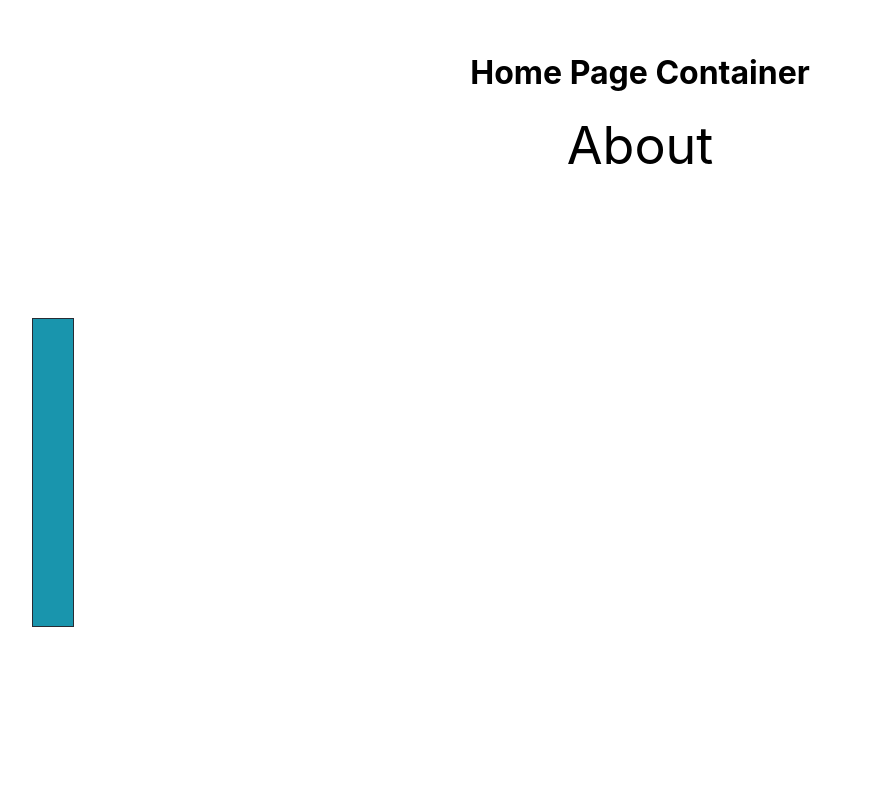
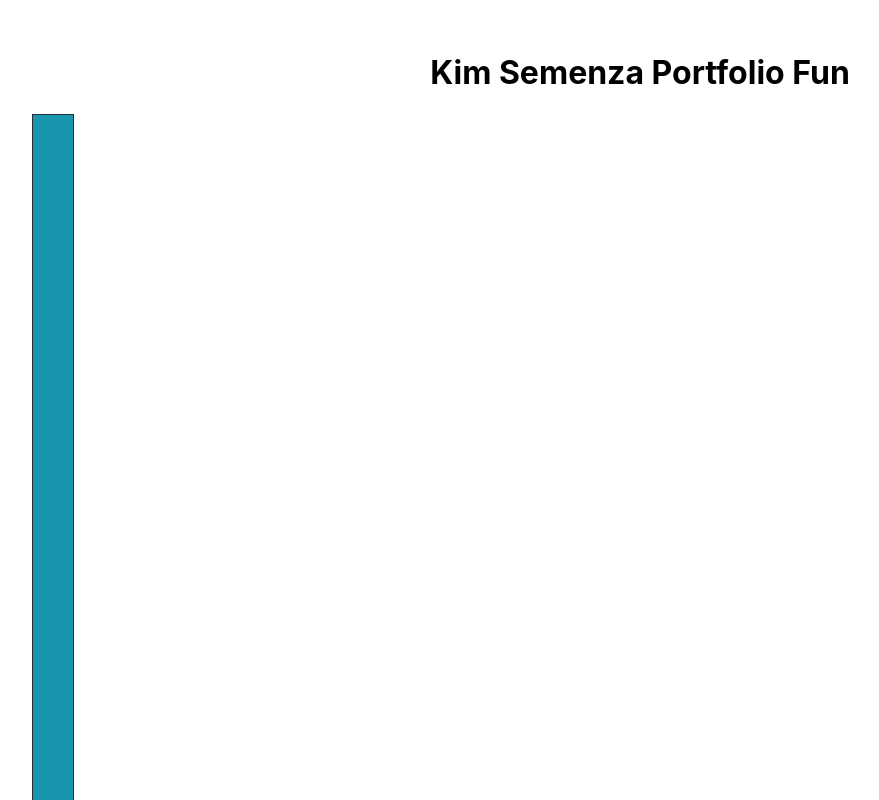
Before and after one commit to ksemenza/css-animation-snippets, a React (Create React App) app: page / in a window 1280 px wide. Shown: the whole page, without its empty margins (0-879 px from the left). Built offline with nearby package versions, Linux system fonts and the light colour scheme.

Commit message:
changed transition

```diff
--- a/src/App.css
+++ b/src/App.css
@@ -39,7 +39,7 @@
 }
 
 .envelope {
-position: absolute;
+position: fixed;
 background-color: #A1D6E2;
 border-top: 10px solid #A1D6E2;
 border-bottom: 10px solid #A1D6E2;
@@ -71,7 +71,7 @@ color 2s linear 1s;
   width: 800px;
   color: black;
   background-color: #f1f1f2;
-  transform: scale(1.1);
+
 }
 
 /* first element in view */
@@ -89,9 +89,9 @@ color 2s linear 1s;
 .hidden-content {
   font-family: sans-serif;
   font-weight: 900;
-  font-size: 2em;
+  font-size: 18px;
   padding: 60px;
-  height: 100%;
+  height: 600px;
   width: initial;
   white-space:nowrap;
 }
--- a/src/App.js
+++ b/src/App.js
@@ -5,23 +5,18 @@ function App() {
   return (
     <div className="App">
 
-      <h1>Home Page Container</h1>
-      <div className='contact-wrap'>
-        <div className='test tool-test' data-tooltip={'781-866-1073'}>
-        <div className='test tool-test' data-tooltip={'ksemenza.247@gmail.com'}>
-            <div className='test tool-test' data-tooltip={'Kim Semenza'}>
-              <p className='test hover-test'>About</p>
-              </div>
+      <h1>Kim Semenza Portfolio Fun</h1>
 
-        </div>
-        </div>
-        </div>
 
 
       <div className='envelope' data-tooltip='Project Title' >
         <div className='hidden-content'>
           <h3>Projects</h3>
-          <p>This Is A test Just a test</p>
+          <p>This is where my development projects</p>
+          <p>To include a snapshot image of landing page </p>
+          <p>It will also have a link to a live demo</p>
+          <p> And then a like to the github repo</p>
+          <p>Guin Dev Productions 2021 </p>
         </div>
       </div>
 
```
Also changed, not shown: src/Contact.js (+11 -0 lines), 1 other file (tests, documents, lock files or other folders).
